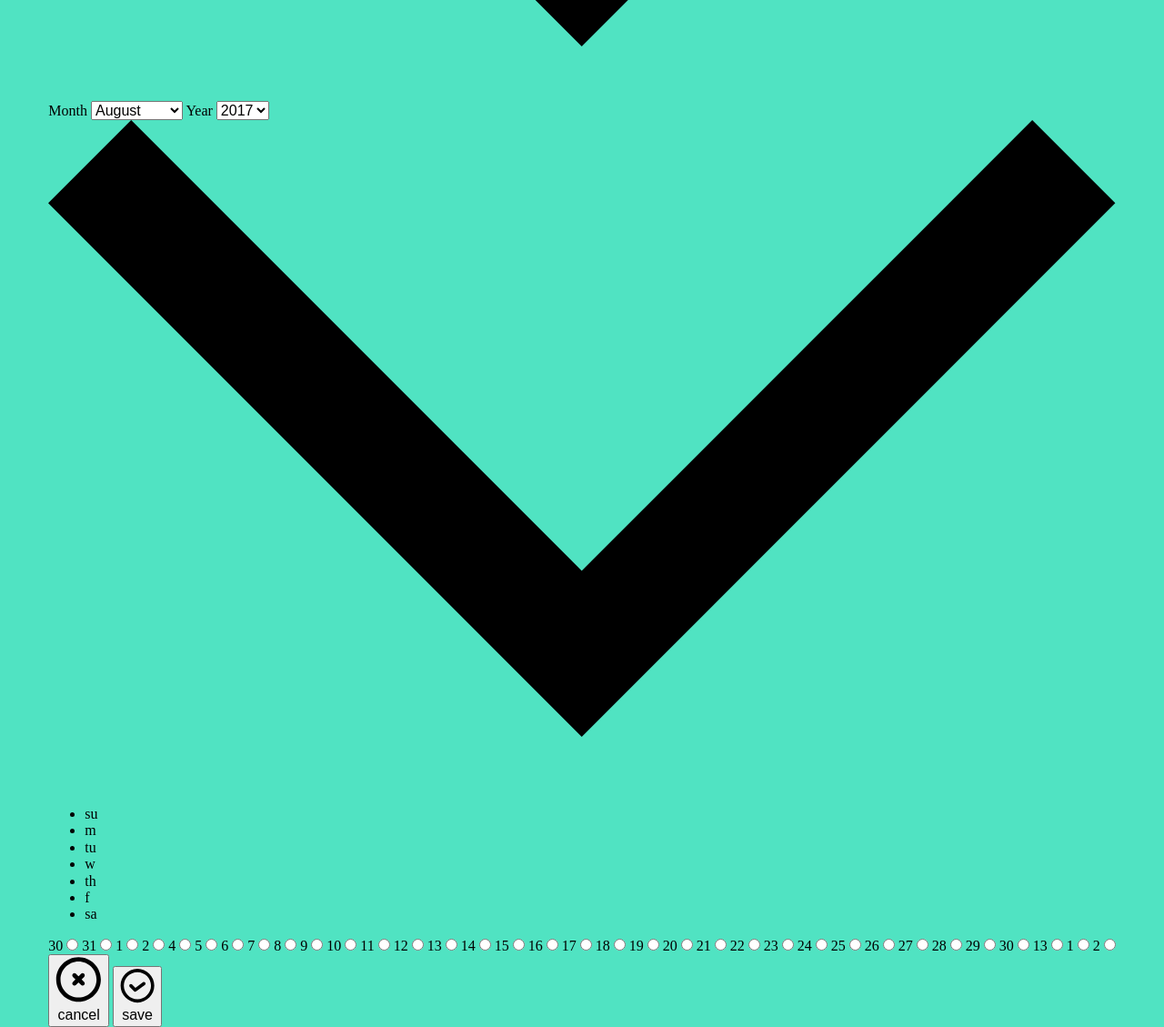
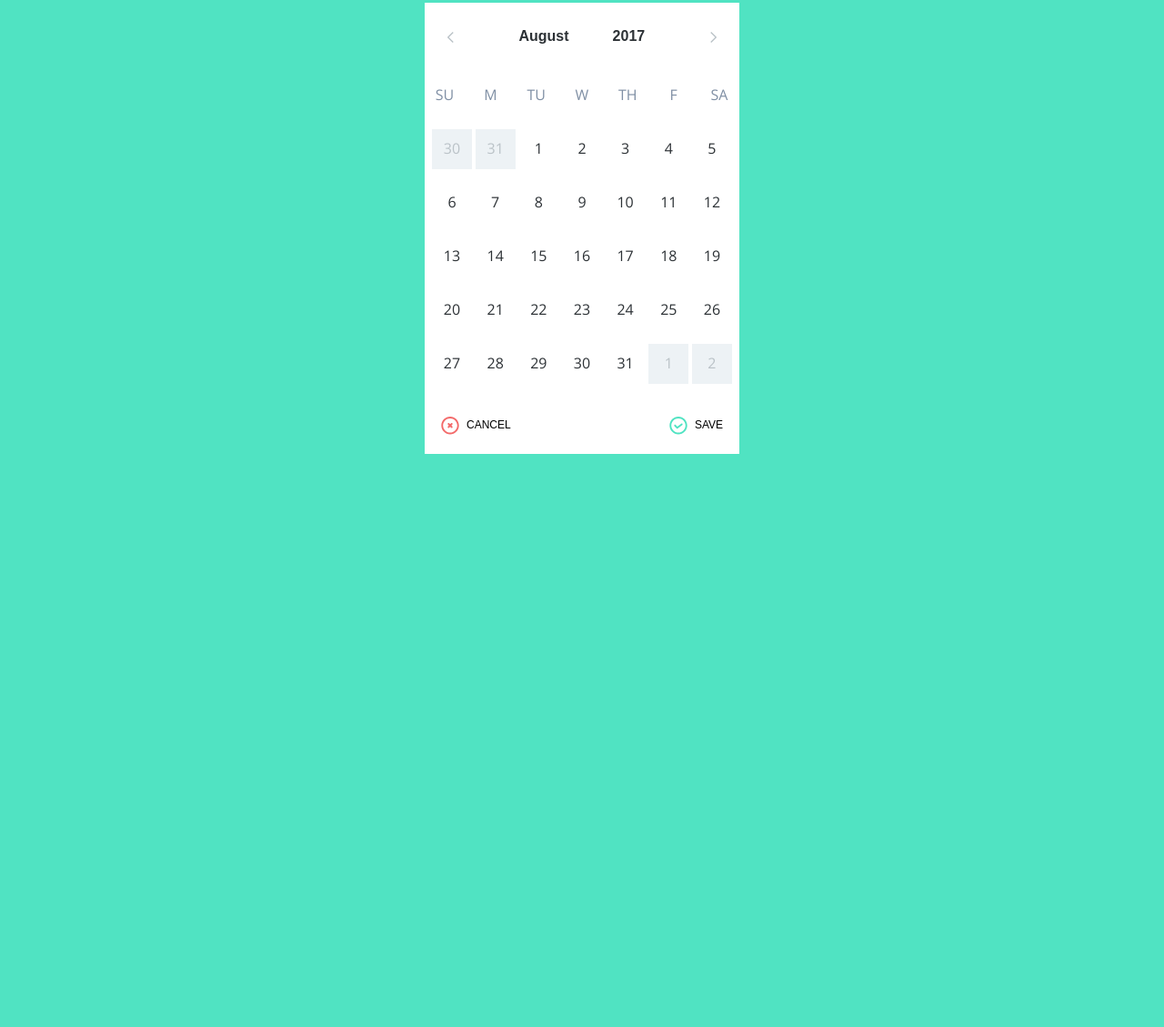
Before and after one commit to Develop-With-WP/simple-calendar, a website built with webpack: page index.html in a window 1280 px wide. Shown: the part 149-1278 px from the top of the page at 91% size. After the commit the page ends 800 px from the top, so only its background shows below. Built offline with nearby package versions, Linux system fonts and the light colour scheme; some packages are replaced by stand-ins of ours.

Commit message:
style calendar

```diff
--- a/assets/css/_colors.css
+++ b/assets/css/_colors.css
@@ -5,4 +5,5 @@
   --dark-gray: #7F8FA4;
   --inactive-gray: #EDF2F5;
   --red: #F36A6A;
+	--white: #FFFFFF;
 }
--- a/assets/css/calendar.css
+++ b/assets/css/calendar.css
@@ -4,4 +4,181 @@ body {
   display: flex;
   justify-content: center;
   align-items: center;
+  font-family: "Open Sans";
 }
+
+.calendar{
+  width: 346px;
+  background-color: var(--white);
+
+  &-top {
+    display: flex;
+    justify-content: space-between;
+    padding: 20px 12px;
+
+    & svg {
+      height: 16px;
+      width: 12px;
+      fill: var(--light-gray);
+      transition: transform 0.3s ease-in-out;
+    }
+
+    & label {
+      display: none;
+    }
+
+    & select {
+      -webkit-appearance: none;
+      border: none;
+      background-color: var(--white);
+      font-size: 16px;
+      font-weight: bold;
+      color: var(--black);
+      cursor: pointer;
+      transition: all 0.3s ease-in-out;
+      padding: 8px;
+
+      &:hover, &:focus {
+        background-color: var(--inactive-gray);
+        border-radius: 2px;
+      }
+
+      &:focus {
+        outline: none;
+      }
+    }
+
+    &-button {
+      cursor: pointer;
+      padding: 10px;
+      transition: background-color 0.3s ease-in-out;
+
+      &:hover {
+        background-color: var(--inactive-gray);
+        border-radius: 2px;
+      }
+    }
+
+    &-button.left {
+      & svg {
+        transform: rotate( 90deg );
+      }
+    }
+
+    &-button.right {
+      & svg {
+        transform: rotate( 270deg );
+      }
+    }
+  }
+
+  &-body {
+    & ul {
+      padding: 0;
+      margin: 0;
+      list-style: none;
+      display: flex;
+      justify-content: space-between;
+    }
+
+    & li {
+      text-transform: uppercase;
+      color: var(--dark-gray);
+      width: 44px;
+      height: 44px;
+      margin-bottom: 15px;
+      display: flex;
+      justify-content: center;
+      align-items: center;
+    }
+
+    & input[type="radio"] {
+      position: absolute;
+      margin-left: -9999px;
+    }
+
+    & input[type="radio"]:checked + label, input[type="radio"]:focus + label {
+      background-color: var(--teal);
+      color: var(--white);
+      border-radius: 2px;
+      box-shadow: 0 2px 6px 0 rgba(171,171,171,0.50);
+    }
+
+    & label {
+      width: 44px;
+      height: 44px;
+      margin-bottom: 15px;
+      display: flex;
+      justify-content: center;
+      align-items: center;
+      color: var(--black);
+      cursor: pointer;
+
+      &:hover {
+        background-color: var(--teal);
+        color: var(--white);
+        border-radius: 2px;
+        box-shadow: 0 2px 6px 0 rgba(171,171,171,0.50);
+      }
+    }
+
+    & label.gray {
+      background-color: var(--inactive-gray);
+      color: var(--light-gray);
+
+      &:hover {
+        background-color: var(--teal);
+        color: var(--white);
+        border-radius: 2px;
+        box-shadow: 0 2px 6px 0 rgba(171,171,171,0.50);
+      }
+    }
+
+    &-dates {
+      display: flex;
+      flex-wrap: wrap;
+      justify-content: space-between;
+      padding: 0 8px;
+    }
+  }
+
+  &-bottom {
+    display: flex;
+    justify-content: space-between;
+    padding: 20px 12px;
+
+    & button {
+      border: none;
+      background-color: var(--white);
+      text-transform: uppercase;
+      font-size: 12px;
+      display: flex;
+      align-items: center;
+      cursor: pointer;
+      transition: color 0.3s ease-in-out;
+
+      &:hover {
+        color: var(--dark-gray);
+
+        & svg {
+          transform: scale(1.2);
+        }
+      }
+
+      & svg {
+        width: 20px;
+        height: 20px;
+        margin-right: 8px;
+        transition: transform 0.3s ease-in-out;
+      }
+
+      & svg.cancel {
+        fill: var(--red);
+      }
+
+      & svg.save {
+        fill: var(--teal);
+      }
+    }
+  }
+}
--- a/assets/css/index.css
+++ b/assets/css/index.css
@@ -3,4 +3,4 @@
 
 @import '_colors.css';
 
-@import './calendar.css';
+@import 'calendar.css';
--- a/index.html
+++ b/index.html
@@ -3,6 +3,7 @@
   <head>
     <meta charset="utf-8">
     <title>Simple Calendar</title>
+    <link href="https://fonts.googleapis.com/css?family=Open+Sans" rel="stylesheet">
     <link rel="stylesheet" id="dwwp-css" href="./dist/frontend.bundle.css" type="text/css" media="all">
   </head>
   <body>
@@ -52,79 +53,81 @@
           </ul>
         </div>
         <div class="calendar-body-dates">
-          <label for="calendar-july-30">30</label>
-          <input type="radio" id="calendar-date-30" name="calendar-date" value="30">
-          <label for="calendar-july-31">31</label>
-          <input type="radio" id="calendar-date-31" name="calendar-date" value="31">
+          <input type="radio" id="calendar-july-30" name="calendar-date" value="30">
+          <label for="calendar-july-30" class="gray">30</label>
+          <input type="radio" id="calendar-july-31" name="calendar-date" value="31">
+          <label for="calendar-july-31" class="gray">31</label>
+          <input type="radio" id="calendar-august-1" name="calendar-date" value="1">
           <label for="calendar-august-1">1</label>
-          <input type="radio" id="calendar-date-1" name="calendar-date" value="1">
+          <input type="radio" id="calendar-august-2" name="calendar-date" value="2">
           <label for="calendar-august-2">2</label>
-          <input type="radio" id="calendar-date-2" name="calendar-date" value="2">
+          <input type="radio" id="calendar-august-3" name="calendar-date" value="2">
+          <label for="calendar-august-3">3</label>
+          <input type="radio" id="calendar-august-4" name="calendar-date" value="4">
           <label for="calendar-august-4">4</label>
-          <input type="radio" id="calendar-date-4" name="calendar-date" value="4">
+          <input type="radio" id="calendar-august-5" name="calendar-date" value="5">
           <label for="calendar-august-5">5</label>
-          <input type="radio" id="calendar-date-5" name="calendar-date" value="5">
+          <input type="radio" id="calendar-august-6" name="calendar-date" value="6">
           <label for="calendar-august-6">6</label>
-          <input type="radio" id="calendar-date-6" name="calendar-date" value="6">
+          <input type="radio" id="calendar-august-7" name="calendar-date" value="7">
           <label for="calendar-august-7">7</label>
-          <input type="radio" id="calendar-date-7" name="calendar-date" value="7">
+          <input type="radio" id="calendar-august-8" name="calendar-date" value="8">
           <label for="calendar-august-8">8</label>
-          <input type="radio" id="calendar-date-8" name="calendar-date" value="8">
+          <input type="radio" id="calendar-august-9" name="calendar-date" value="9">
           <label for="calendar-august-9">9</label>
-          <input type="radio" id="calendar-date-9" name="calendar-date" value="9">
+          <input type="radio" id="calendar-august-10" name="calendar-date" value="10">
           <label for="calendar-august-10">10</label>
-          <input type="radio" id="calendar-date-10" name="calendar-date" value="10">
+          <input type="radio" id="calendar-august-11" name="calendar-date" value="11">
           <label for="calendar-august-11">11</label>
-          <input type="radio" id="calendar-date-11" name="calendar-date" value="11">
+          <input type="radio" id="calendar-august-12" name="calendar-date" value="12">
           <label for="calendar-august-12">12</label>
-          <input type="radio" id="calendar-date-12" name="calendar-date" value="12">
+          <input type="radio" id="calendar-august-13" name="calendar-date" value="13">
           <label for="calendar-august-13">13</label>
-          <input type="radio" id="calendar-date-13" name="calendar-date" value="13">
+          <input type="radio" id="calendar-august-14" name="calendar-date" value="14">
           <label for="calendar-august-14">14</label>
-          <input type="radio" id="calendar-date-14" name="calendar-date" value="14">
+          <input type="radio" id="calendar-august-15" name="calendar-date" value="15">
           <label for="calendar-august-15">15</label>
-          <input type="radio" id="calendar-date-15" name="calendar-date" value="15">
+          <input type="radio" id="calendar-august-16" name="calendar-date" value="16">
           <label for="calendar-august-16">16</label>
-          <input type="radio" id="calendar-date-16" name="calendar-date" value="16">
+          <input type="radio" id="calendar-august-17" name="calendar-date" value="17">
           <label for="calendar-august-17">17</label>
-          <input type="radio" id="calendar-date-17" name="calendar-date" value="17">
+          <input type="radio" id="calendar-august-18" name="calendar-date" value="18">
           <label for="calendar-august-18">18</label>
-          <input type="radio" id="calendar-date-18" name="calendar-date" value="18">
+          <input type="radio" id="calendar-august-19" name="calendar-date" value="19">
           <label for="calendar-august-19">19</label>
-          <input type="radio" id="calendar-date-19" name="calendar-date" value="19">
+          <input type="radio" id="calendar-august-20" name="calendar-date" value="20">
           <label for="calendar-august-20">20</label>
-          <input type="radio" id="calendar-date-20" name="calendar-date" value="20">
+          <input type="radio" id="calendar-august-21" name="calendar-date" value="21">
           <label for="calendar-august-21">21</label>
-          <input type="radio" id="calendar-date-21" name="calendar-date" value="21">
+          <input type="radio" id="calendar-august-22" name="calendar-date" value="22">
           <label for="calendar-august-22">22</label>
-          <input type="radio" id="calendar-date-22" name="calendar-date" value="22">
+          <input type="radio" id="calendar-august-23" name="calendar-date" value="23">
           <label for="calendar-august-23">23</label>
-          <input type="radio" id="calendar-date-23" name="calendar-date" value="23">
+          <input type="radio" id="calendar-august-24" name="calendar-date" value="24">
           <label for="calendar-august-24">24</label>
-          <input type="radio" id="calendar-date-24" name="calendar-date" value="24">
+          <input type="radio" id="calendar-august-25" name="calendar-date" value="25">
           <label for="calendar-august-25">25</label>
-          <input type="radio" id="calendar-date-25" name="calendar-date" value="25">
+          <input type="radio" id="calendar-august-26" name="calendar-date" value="26">
           <label for="calendar-august-26">26</label>
-          <input type="radio" id="calendar-date-26" name="calendar-date" value="26">
+          <input type="radio" id="calendar-august-27" name="calendar-date" value="27">
           <label for="calendar-august-27">27</label>
-          <input type="radio" id="calendar-date-27" name="calendar-date" value="27">
+          <input type="radio" id="calendar-august-28" name="calendar-date" value="28">
           <label for="calendar-august-28">28</label>
-          <input type="radio" id="calendar-date-28" name="calendar-date" value="28">
+          <input type="radio" id="calendar-august-29" name="calendar-date" value="29">
           <label for="calendar-august-29">29</label>
-          <input type="radio" id="calendar-date-29" name="calendar-date" value="29">
+          <input type="radio" id="calendar-august-30" name="calendar-date" value="30">
           <label for="calendar-august-30">30</label>
-          <input type="radio" id="calendar-date-30" name="calendar-date" value="30">
-          <label for="calendar-august-31">13</label>
-          <input type="radio" id="calendar-date-31" name="calendar-date" value="31">
-          <label for="calendar-september-1">1</label>
-          <input type="radio" id="calendar-date-1" name="calendar-date" value="1">
-          <label for="calendar-september-2">2</label>
-          <input type="radio" id="calendar-date-2" name="calendar-date" value="2">
+          <input type="radio" id="calendar-august-31" name="calendar-date" value="31">
+          <label for="calendar-august-31">31</label>
+          <input type="radio" id="calendar-september-1" name="calendar-date" value="1">
+          <label for="calendar-september-1" class="gray">1</label>
+          <input type="radio" id="calendar-september-2" name="calendar-date" value="2">
+          <label for="calendar-september-2" class="gray">2</label>
         </div>
       </div>
       <div class="calendar-bottom">
         <button class="calendar-buttom-btn">
-          <svg viewBox="0 0 16 16">
+          <svg viewBox="0 0 16 16" class="cancel">
               <g id="Symbols" stroke="none" stroke-width="1">
                   <g id="Icon/Cancel">
                       <g id="Group">
@@ -136,7 +139,7 @@
           <span>cancel</span>
         </button>
         <button class="calendar-buttom-btn">
-          <svg viewBox="0 0 16 16">
+          <svg viewBox="0 0 16 16" class="save">
               <g id="Symbols" stroke="none" stroke-width="1">
                   <g id="Icon/Save">
                       <g id="Group">
```
